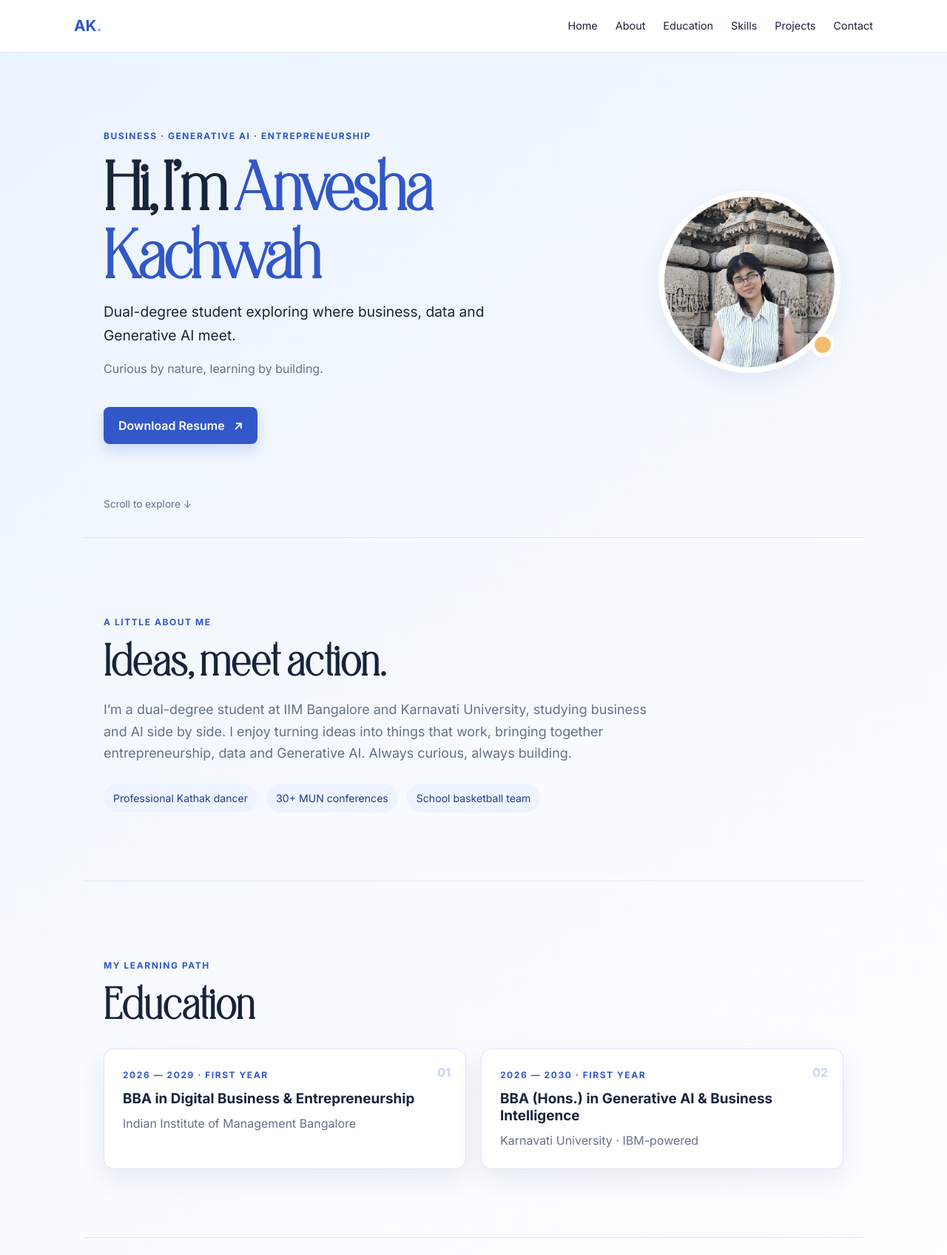
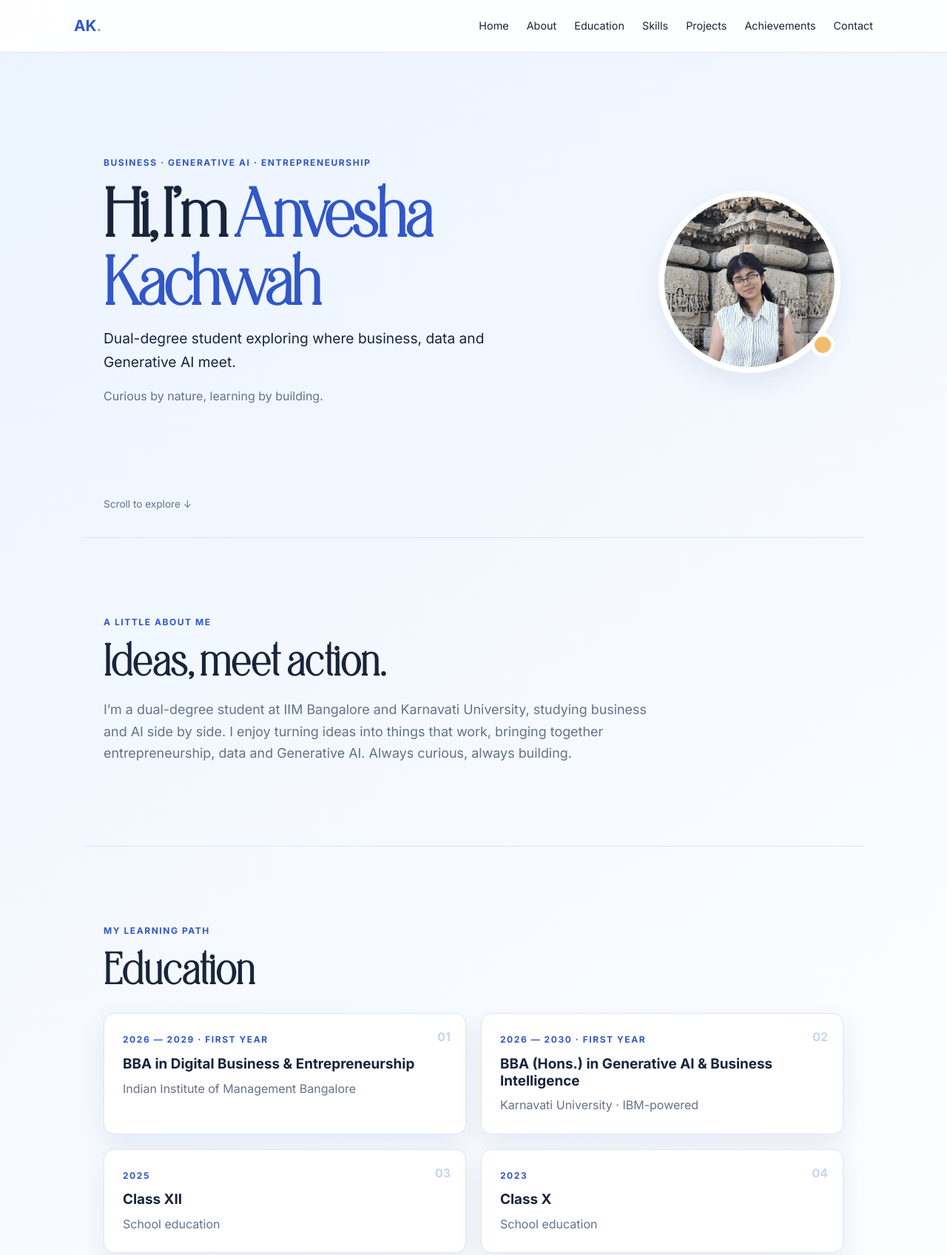
Before and after one commit to anveshakachwah/anveshakachwah, a plain HTML site: page index.html in a window 1280 px wide. Shown: the top 1696 px of the page at 74% size. Drawn offline with Linux system fonts and the light colour scheme; files whose address does not match are found by name.

Commit message:
Add files via upload

```diff
--- a/index.html
+++ b/index.html
@@ -16,7 +16,7 @@
       <a class="brand" href="#home">AK<span>.</span></a>
       <div class="nav-links">
         <a href="#home">Home</a><a href="#about">About</a><a href="#education">Education</a>
-        <a href="#skills">Skills</a><a href="#projects">Projects</a><a href="#contact">Contact</a>
+        <a href="#skills">Skills</a><a href="#projects">Projects</a><a href="#achievements">Achievements</a><a href="#contact">Contact</a>
       </div>
     </nav>
   </header>
@@ -28,7 +28,6 @@
         <h1>Hi, I’m <span>Anvesha Kachwah</span></h1>
         <p class="hero-tagline">Dual-degree student exploring where business, data and Generative AI meet.</p>
         <p class="hero-note">Curious by nature, learning by building.</p>
-        <a class="button" href="resume.pdf" download>Download Resume <span aria-hidden="true">↗</span></a>
       </div>
       <div class="profile-wrap">
         <img class="profile-photo" src="photo.jpg" alt="Anvesha Kachwah">
@@ -40,7 +39,6 @@
     <section class="content-section section-wrap" id="about">
       <p class="eyebrow">A LITTLE ABOUT ME</p><h2>Ideas, meet action.</h2>
       <p class="intro">I’m a dual-degree student at IIM Bangalore and Karnavati University, studying business and AI side by side. I enjoy turning ideas into things that work, bringing together entrepreneurship, data and Generative AI. Always curious, always building.</p>
-      <div class="interest-row"><span>Professional Kathak dancer</span><span>30+ MUN conferences</span><span>School basketball team</span></div>
     </section>
 
     <section class="content-section section-wrap" id="education">
@@ -48,6 +46,8 @@
       <div class="card-grid two-col">
         <article class="info-card"><p class="card-date">2026 — 2029 · FIRST YEAR</p><h3>BBA in Digital Business & Entrepreneurship</h3><p class="muted">Indian Institute of Management Bangalore</p><span class="card-mark">01</span></article>
         <article class="info-card"><p class="card-date">2026 — 2030 · FIRST YEAR</p><h3>BBA (Hons.) in Generative AI & Business Intelligence</h3><p class="muted">Karnavati University · IBM-powered</p><span class="card-mark">02</span></article>
+        <article class="info-card"><p class="card-date">2025</p><h3>Class XII</h3><p class="muted">School education</p><span class="card-mark">03</span></article>
+        <article class="info-card"><p class="card-date">2023</p><h3>Class X</h3><p class="muted">School education</p><span class="card-mark">04</span></article>
       </div>
     </section>
 
@@ -70,6 +70,15 @@
       </div>
     </section>
 
+    <section class="content-section section-wrap" id="achievements">
+      <p class="eyebrow">BEYOND THE CLASSROOM</p><h2>Achievements & activities</h2>
+      <div class="card-grid three-col">
+        <article class="info-card achievement-card"><p class="card-date">PERFORMING ARTS</p><h3>Professional Kathak dancer</h3><p class="muted">Dedicated training and performance in the classical dance form.</p></article>
+        <article class="info-card achievement-card"><p class="card-date">LEADERSHIP & DEBATE</p><h3>30+ MUN conferences</h3><p class="muted">Participated in Model United Nations conferences.</p></article>
+        <article class="info-card achievement-card"><p class="card-date">TEAM SPORTS</p><h3>School basketball team</h3><p class="muted">Represented my school as part of the basketball team.</p></article>
+      </div>
+    </section>
+
     <section class="contact-section section-wrap" id="contact">
       <p class="eyebrow">LET’S CONNECT</p><h2>Have an idea to discuss?</h2>
       <p>I’m always glad to connect with people interested in business, AI and new ideas.</p>
--- a/style.css
+++ b/style.css
@@ -31,7 +31,7 @@ body {
 }
 
 /* This ID selector gives anchor targets room below the sticky navigation. */
-#home, #about, #education, #skills, #projects, #contact { scroll-margin-top: 86px; }
+#home, #about, #education, #skills, #projects, #achievements, #contact { scroll-margin-top: 86px; }
 
 /* Sticky positioning keeps the flex navigation available while scrolling. */
 .site-header {
@@ -122,8 +122,6 @@ h3 { font-size: 1.18rem; }
 .scroll-cue { position: absolute; left: 28px; bottom: 34px; color: var(--muted); font-size: 0.85rem; text-decoration: none; }
 .content-section { border-top: 1px solid var(--line); }
 .intro { max-width: 750px; color: var(--muted); font-size: 1.12rem; }
-.interest-row { display: flex; flex-wrap: wrap; gap: 12px; margin-top: 26px; }
-.interest-row span { padding: 8px 13px; color: var(--blue-dark); background: #edf4ff; border-radius: 30px; font-size: 0.88rem; }
 .card-grid { display: grid; gap: 20px; margin-top: 30px; }
 .two-col { grid-template-columns: repeat(2, minmax(0, 1fr)); }
 .three-col { grid-template-columns: repeat(3, minmax(0, 1fr)); }
@@ -141,6 +139,8 @@ h3 { font-size: 1.18rem; }
 .info-card h3 { margin: 12px 0 8px; }
 .muted { margin: 0; }
 .card-mark { position: absolute; top: 18px; right: 20px; color: #c5d5f3; font-weight: 700; }
+.achievement-card { min-height: 150px; }
+.achievement-card h3 { color: var(--blue-dark); }
 .skill-grid { display: grid; grid-template-columns: repeat(3, minmax(0, 1fr)); gap: 18px; margin-top: 30px; }
 .skill-card { background: #f8fbff; }
 .skill-card h3 { margin-top: 0; color: var(--blue-dark); }
```
